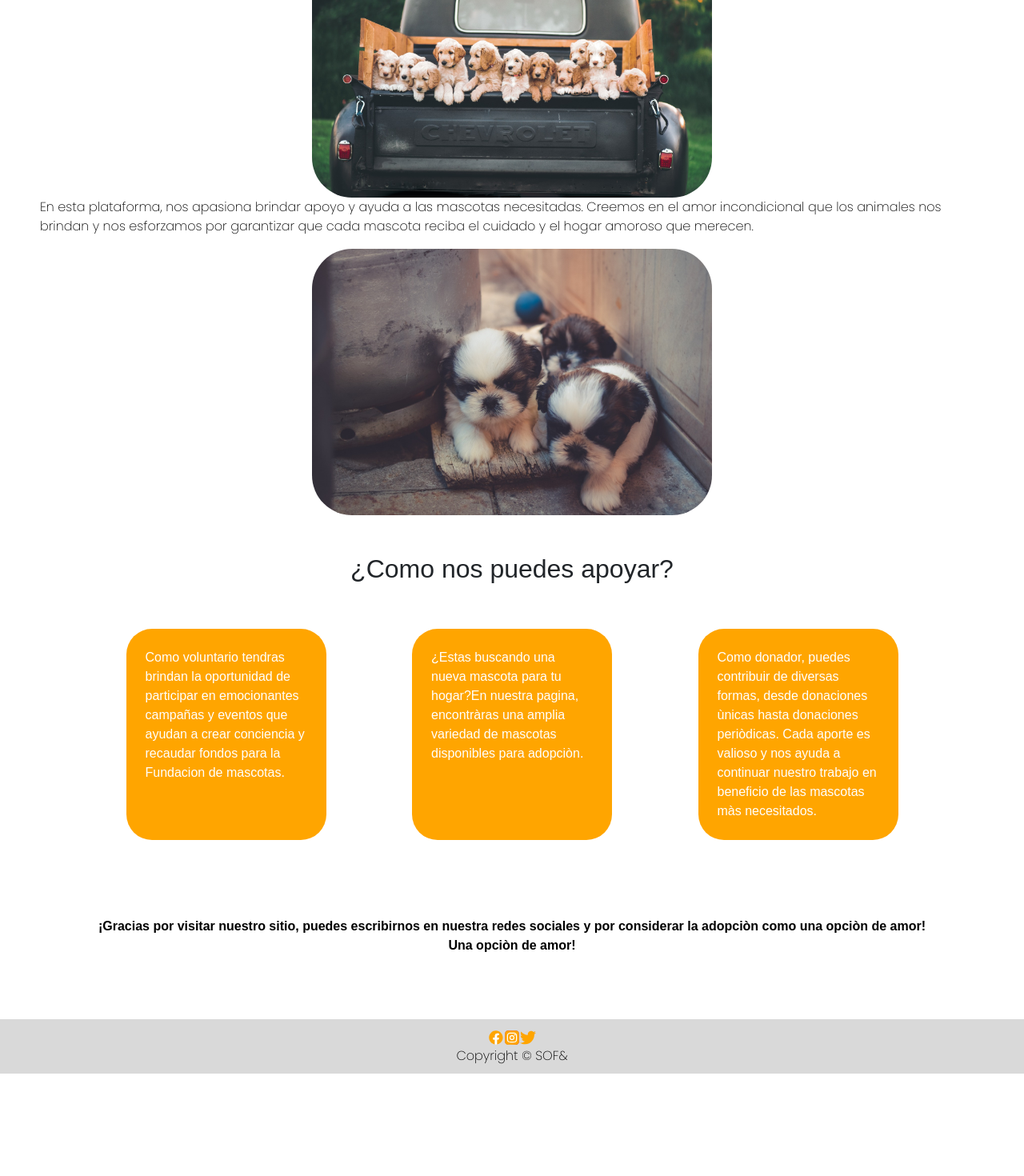
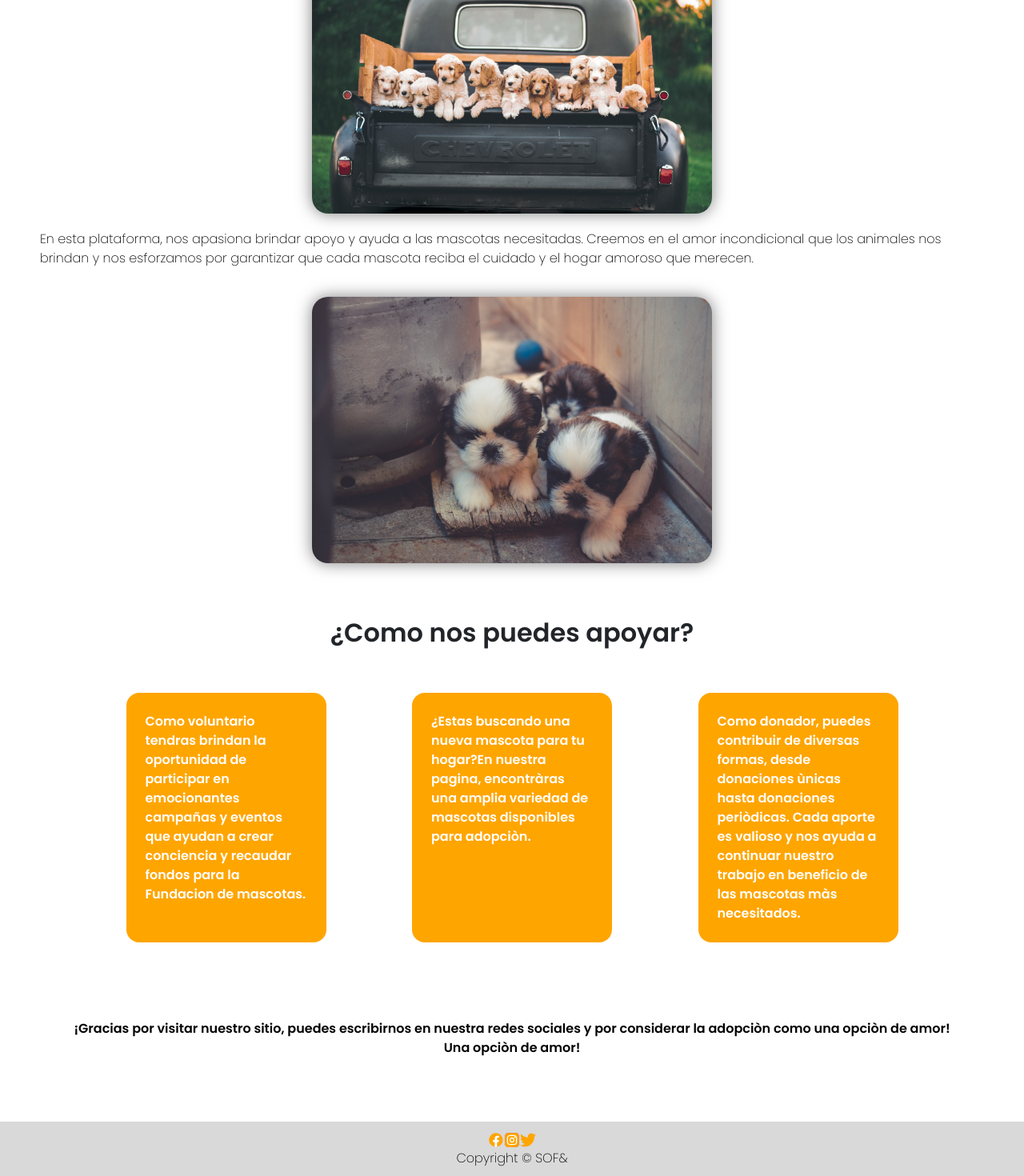
Before and after one commit to daniitoro29/sofi_adopciones_frontend, a React (Create React App) app: page / in a window 1280 px wide. Shown: the part 628-2098 px from the top of the page at 80% size. Before the commit the page ends 1970 px from the top, so only its background shows below. Built offline with nearby package versions, Linux system fonts and the light colour scheme; no server answers.

Commit message:
Updated home styles

```diff
--- a/src/styles.css
+++ b/src/styles.css
@@ -1,3 +1,5 @@
+@import url('https://fonts.googleapis.com/css2?family=Poppins:wght@200;600&display=swap');
+
 :root {
     --color1: #ffa500;
     ---color2: #fffcea;
@@ -11,4 +13,5 @@
     --color10: #7c360b;
     --color11: #481a00;
     --color12: #f8f8f8;
+    --letra: 'Poppins', sans-serif;
   }
--- a/src/views/Home/Home.css
+++ b/src/views/Home/Home.css
@@ -3,13 +3,15 @@
 .home h1 {
     text-align: center;
     padding: 1.5rem 13rem 0 13rem;
-    font-family: sans-serif;
+    font-family: var(--letra);
+    font-weight: 600;
   }
 
   .home h2 {
     text-align: center;
-    font-family: sans-serif;
+    font-family: var(--letra);
     padding: 3rem;
+    font-weight: 600;
   }
 
   .cont-parrafos {
@@ -22,14 +24,15 @@
     width: 250px;
     height: auto;
     padding: 1.5rem;
-    border-radius: 2rem;
-    font-family: sans-serif;
+    border-radius: 1rem;
+    font-family: var(--letra);
     color: #ffffff;
+    font-weight: 600;
   }
 
   .agradecimiento {
     text-align: center;
-    font-family: sans-serif;
+    font-family: var(--letra);
     font-weight: 700;
     margin: 5rem 0;
   }
@@ -43,12 +46,13 @@
   .description img {
     width: 500px;
     height: auto;
-    border-radius: 50px;
+    border-radius: 20px;
+    margin:20px
   }
 
   footer {
     text-align: center;
-    font-family: sans-serif;
+    font-family: var(--letra);
     background-color: #d9d9d9;
     padding: 10px;
   }
@@ -94,3 +98,6 @@
 .home h1 {
   margin-bottom: 50px;
 }
+.home .description img {
+  box-shadow: 0 0px 20px rgba(0, 0, 0, 0.5);
+}
--- a/src/views/ModalPetsDelete/ModalPetsDelete.css
+++ b/src/views/ModalPetsDelete/ModalPetsDelete.css
@@ -1,2 +1,2 @@
-@import url('https://fonts.googleapis.com/css2?family=Poppins:wght@200;600&display=swap');
+
 @import '../../styles.css';
```
